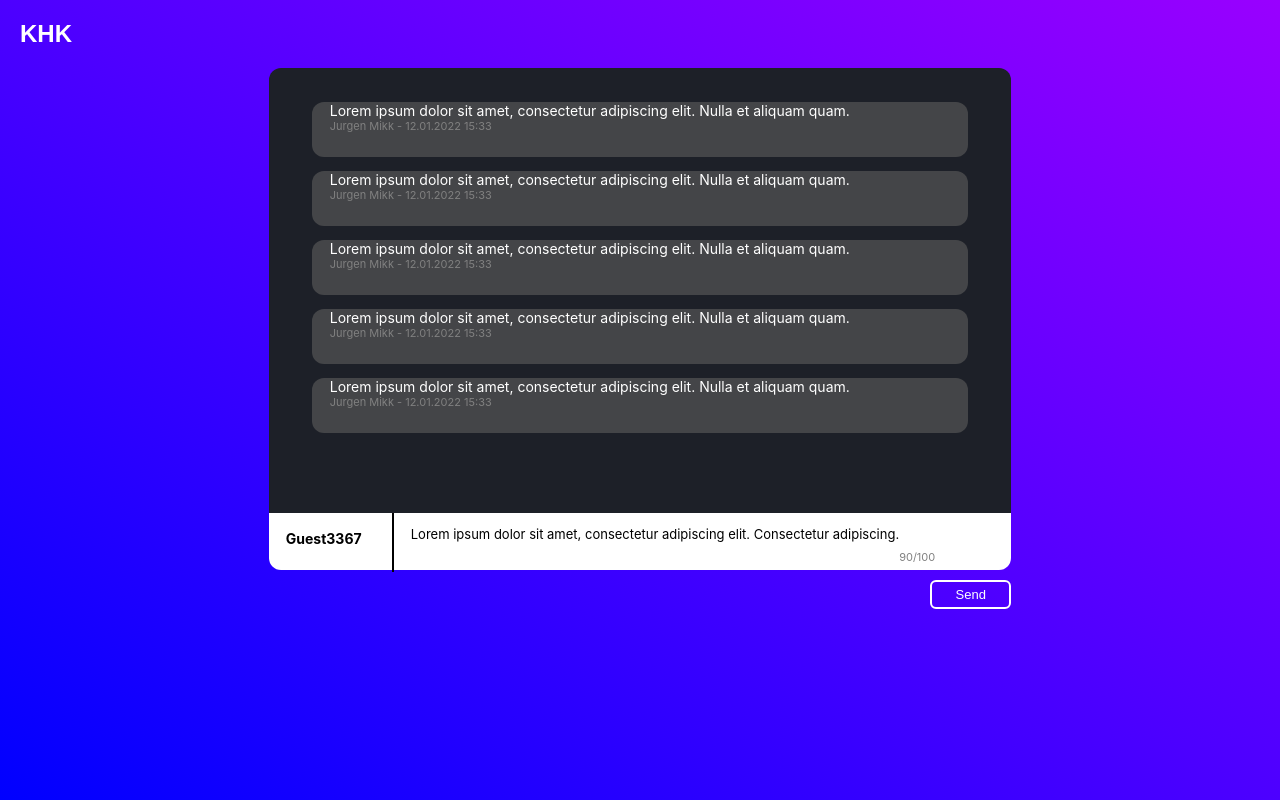
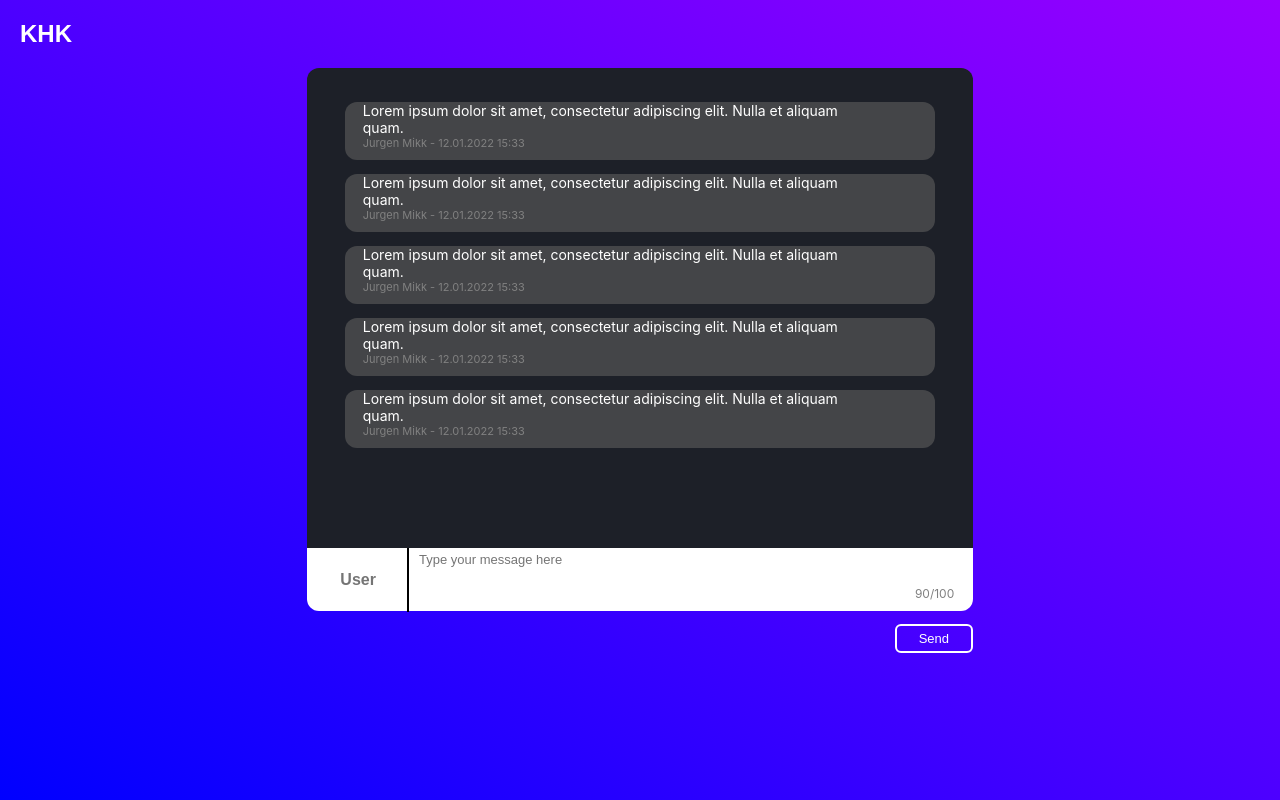
Before and after one commit to JurgenMik/voco-chat-client, a React (Create React App) app: page / in a window 1280 px wide. Built offline with nearby package versions, Linux system fonts and the light colour scheme.

Commit message:
Refactored css

```diff
--- a/src/App.css
+++ b/src/App.css
@@ -12,12 +12,13 @@ h2{
 body{
     background-image: linear-gradient(to top right, #0000ff 0%, #9900ff 100%);
     background-repeat: no-repeat;
+    height: 100%;
 }
 
 .ekraanTaust{
-    background-color: #1D2028 ;
-    width: 58%;
-    height: 475px;
+    background-color: #1D2028;
+    width: 52%;
+    height: 510px;
     border-radius: 12px;
     margin-left: auto;
     margin-right: auto;
--- a/src/App.js
+++ b/src/App.js
@@ -15,12 +15,15 @@ function App() {
                    <Chatmessages/>
                    <Chatmessages/>
                    <Chatmessages/>
+
                </div>
-               <ChatEnterMessage/>
-               <MessageSend/>
-          </div>
+                <ChatEnterMessage/>
+               <div>
+                   <MessageSend/>
+               </div>
+           </div>
 
-    );
+     );
 }
 
 
--- a/src/components/ChatEnterMessage.css
+++ b/src/components/ChatEnterMessage.css
@@ -1,8 +1,8 @@
 .typeBox{
-    margin-left:auto;
+    margin-left: auto;
     margin-right: auto;
-    width: 58%;
-    height: 57px;
+    width: 52%;
+    height: 63px;
     background-color: white;
     margin-top: -30px;
     border-radius: 0px 0px 12px 12px;
@@ -10,30 +10,44 @@
 }
 
 .container{
-    display:flex;
+    display: flex;
 }
 
-.Message{
-    display: flex;
-    width: 85%;
-    padding-left: 17px;
+.user{
+    width: 15%;
+    border-right: 2px solid black;
+    height: 64px;
+}
+
+.sisestaNimi{
+
+    border: none;
+    width: 82%;
+    text-align: center;
+    margin-left: 7px;
+    margin-top: 20px;
+    font-weight: bold;
+    padding: 3px;
+    font-size: 16px;
+
+}
+
+.sonumiVali{
+    width: 80%;
+}
+
+.sisestaSonum{
+    padding-bottom: 35px;
+    width: 90%;
+    margin-left: 8px;
     font-size: 13px;
+    border: none;
 }
 
 .wordCounter{
     float:right;
-    font-size: 11px;
+    font-size: 12px;
     color: grey;
-    margin-right: 10px;
     padding-top: 26px;
+    width: 5%;
 }
-
-.User{
-    border-right: 2px solid black;
-    width: 15%;
-    height: 56px;
-    padding-left: 17px;
-    padding-top: 3px;
-    font-size: 14px;
-    font-weight: bold;
-}
--- a/src/components/ChatEnterMessage.jsx
+++ b/src/components/ChatEnterMessage.jsx
@@ -1,22 +1,22 @@
 import React, {Component} from 'react';
 import './ChatEnterMessage.css';
-
 export class ChatEnterMessage extends Component{
 
     render(){
         return(
                   <div className="typeBox">
                      <div className="container">
-                     <div className="User">
-                         <p> Guest3367</p>
+                        <div className="user">
+                           <input className="sisestaNimi" type="text" placeholder="User"></input>
                          </div>
-                     <div className="Message">
-                         <p> Lorem ipsum dolor sit amet, consectetur adipiscing elit. Consectetur adipiscing. </p>
-                         <p className="wordCounter"> 90/100</p>
+                         <div className="sonumiVali">
+                           <input className="sisestaSonum" type="text" placeholder="Type your message here"></input>
+                             <div className="wordCounter">
+                                <p> 90/100</p>
                              </div>
                           </div>
                       </div>
-
+                  </div>
         )
     }
 }
--- a/src/components/MessageSend.css
+++ b/src/components/MessageSend.css
@@ -1,5 +1,5 @@
 .row{
-    width: 79%;
+    width: 76%;
 }
 
 .nupp{
@@ -17,7 +17,7 @@
     font-family: Arial;
     font-size: 13px;
     width: 8%;
-    margin-top: 10px;
+    margin-top: 13px;
     padding: 5px;
 
 }
--- a/src/components/MessageSend.jsx
+++ b/src/components/MessageSend.jsx
@@ -1,4 +1,5 @@
 import React, {Component} from 'react';
+import Button from 'react-bootstrap/Button'
 import './MessageSend.css';
 
 export class MessageSend extends Component{
@@ -8,7 +9,7 @@ export class MessageSend extends Component{
             <div className="container">
                 <div className="row">
                   <div className="nupp">
-                    <button type="button" className="saada"> Send </button>
+                    <Button type="submit" className="saada"> Send </Button>
                  </div>
                </div>
             </div>
--- a/src/components/chatmessages.css
+++ b/src/components/chatmessages.css
@@ -3,11 +3,11 @@
 
     background-color: #444548;
     width: 86%;
-    height: 55px;
+    height: 58px;
     border-radius: 12px;
     margin-right: auto;
     margin-left: auto;
-    margin-top: 10px;
+    margin-top: 13px;
     padding-left: 18px;
     position: relative;
 
```
Also changed, not shown: src/components/chatmessages.jsx (indentation only). Lines whose indentation alone changed are shown as unchanged.
